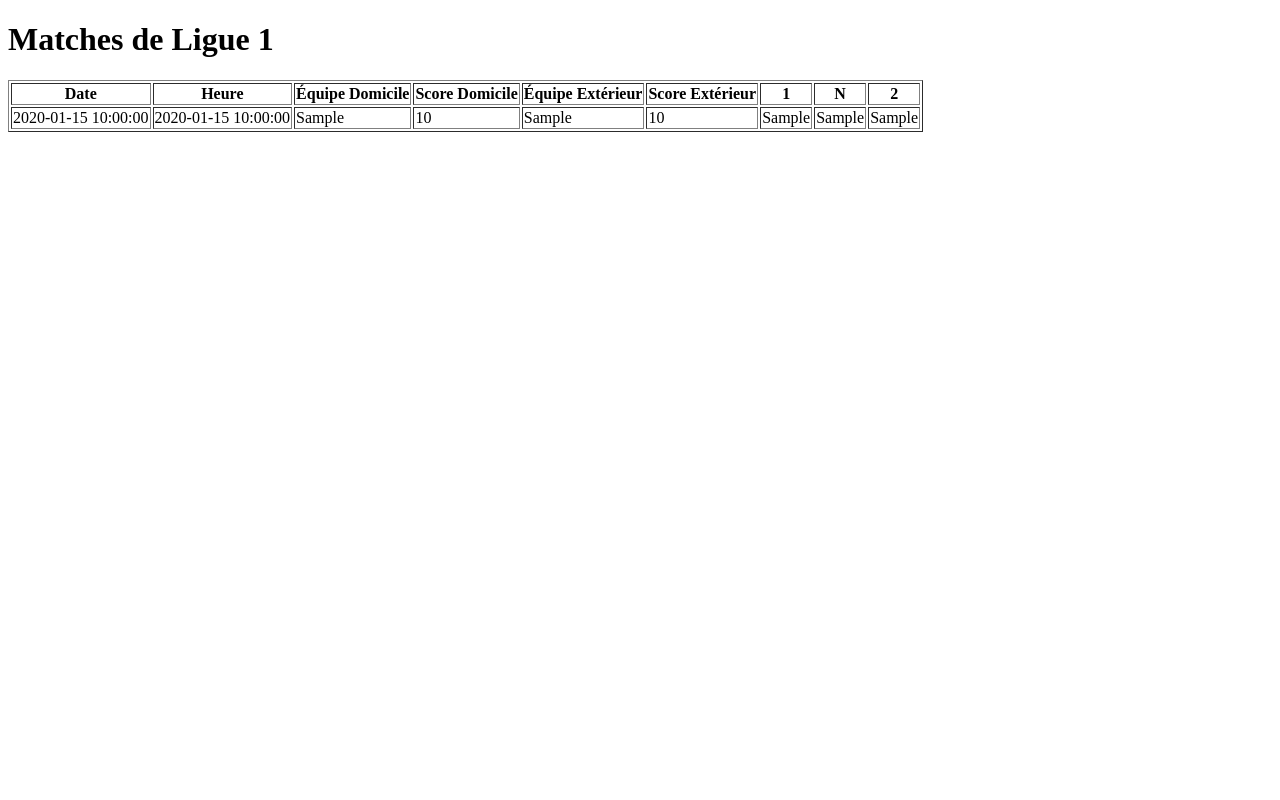
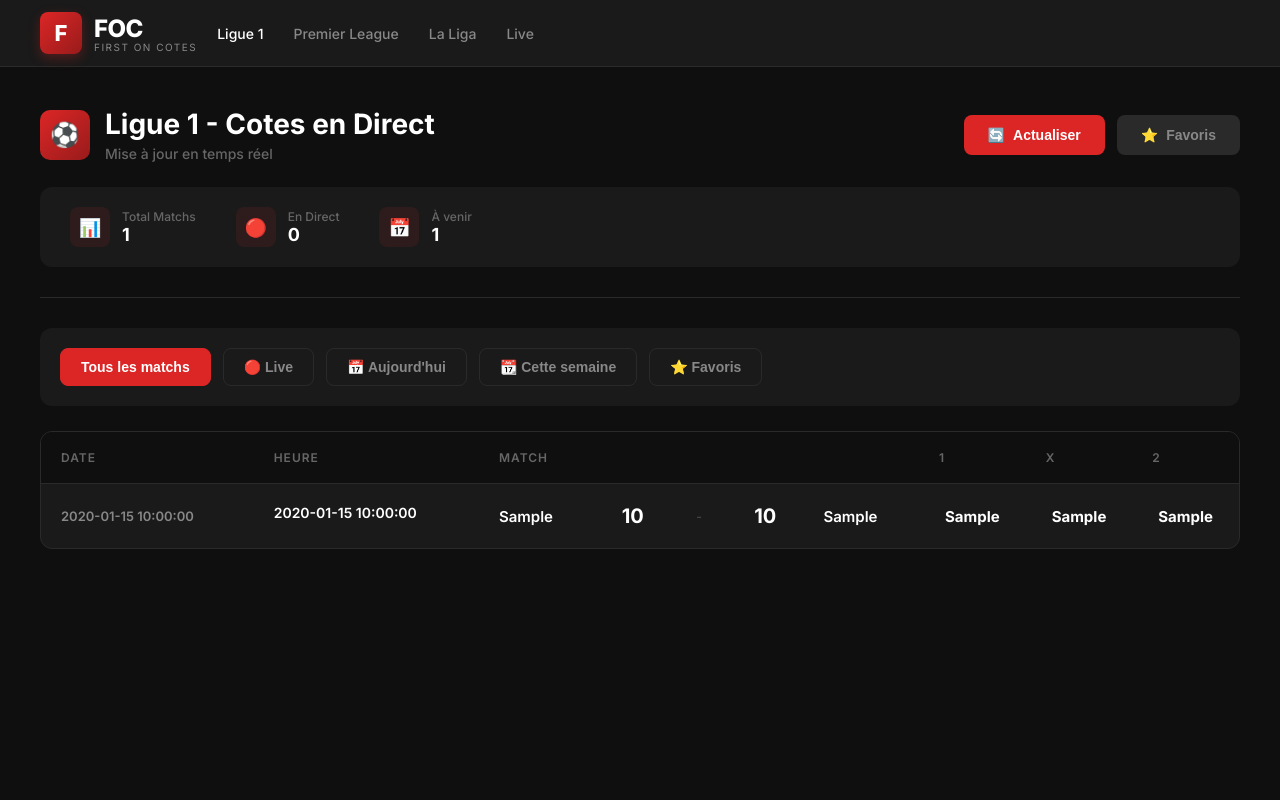
Before and after one commit to MG-esiee/FOC, a Flask app: page / in a window 1280 px wide. Run offline with Flask 3, Linux system fonts and the light colour scheme; a database or web service that is not in the repository returns one stand-in record (values such as "Sample title").

Commit message:
html css maquette

```diff
--- a/app/app.py
+++ b/app/app.py
@@ -6,7 +6,7 @@ from datetime import datetime
 app = Flask(__name__)
 
 # Connexion MongoDB
-MONGO_URI = os.getenv("MONGO_URI", "mongodb://mongodb:27017/odds_db")  # service Docker
+MONGO_URI = os.getenv("MONGO_URI", "mongodb://mongodb:27017/odds_db")
 client = MongoClient(MONGO_URI)
 db = client["odds_db"]
 collection = db["matches"]
@@ -15,17 +15,15 @@ collection = db["matches"]
 def home():
     try:
         matches = list(collection.find())
-        # Convertir date + heure en objet datetime pour trier
-        for match in matches:
-            try:
-                match["datetime_obj"] = datetime.strptime(f"{match['date']} {match['time']}", "%d %b %Y %H:%M")
-            except:
-                match["datetime_obj"] = datetime.max  # pour les matchs sans date/heure
-        # Tri par date puis heure
-        matches.sort(key=lambda x: x["datetime_obj"])
+
+        # Utiliser directement le champ datetime du scraper
+        # Tri : matchs live (datetime récent) EN PREMIER, puis futurs par ordre chrono
+        matches.sort(key=lambda x: x.get("datetime", datetime.max))
+
     except Exception as e:
         matches = []
         print(f"Erreur MongoDB : {e}")
+
     return render_template("index.html", matches=matches)
 
 if __name__ == "__main__":
--- /dev/null
+++ b/app/static/style.css
@@ -0,0 +1,496 @@
+@import url('https://fonts.googleapis.com/css2?family=Inter:wght@400;500;600;700;800&display=swap');
+
+* {
+    margin: 0;
+    padding: 0;
+    box-sizing: border-box;
+}
+
+body {
+    font-family: 'Inter', -apple-system, BlinkMacSystemFont, sans-serif;
+    background: #0f0f0f;
+    min-height: 100vh;
+    padding: 0;
+}
+
+.top-bar {
+    background: #1a1a1a;
+    border-bottom: 1px solid #2a2a2a;
+    padding: 12px 0;
+}
+
+.top-bar-content {
+    max-width: 1400px;
+    margin: 0 auto;
+    padding: 0 40px;
+    display: flex;
+    justify-content: space-between;
+    align-items: center;
+}
+
+.logo-section {
+    display: flex;
+    align-items: center;
+    gap: 20px;
+}
+
+.logo {
+    display: flex;
+    align-items: center;
+    gap: 12px;
+    text-decoration: none;
+}
+
+.logo-icon {
+    width: 42px;
+    height: 42px;
+    background: linear-gradient(135deg, #dc2626 0%, #991b1b 100%);
+    border-radius: 8px;
+    display: flex;
+    align-items: center;
+    justify-content: center;
+    font-size: 22px;
+    font-weight: 800;
+    color: white;
+    box-shadow: 0 4px 12px rgba(220, 38, 38, 0.3);
+}
+
+.logo-text {
+    display: flex;
+    flex-direction: column;
+}
+
+.logo-main {
+    font-size: 24px;
+    font-weight: 800;
+    color: white;
+    letter-spacing: -0.5px;
+}
+
+.logo-sub {
+    font-size: 10px;
+    color: #888;
+    text-transform: uppercase;
+    letter-spacing: 1.5px;
+    margin-top: -2px;
+}
+
+.nav-links {
+    display: flex;
+    gap: 30px;
+}
+
+.nav-link {
+    color: #888;
+    text-decoration: none;
+    font-size: 14px;
+    font-weight: 500;
+    transition: color 0.2s;
+}
+
+.nav-link:hover {
+    color: #dc2626;
+}
+
+.nav-link.active {
+    color: white;
+}
+
+.container {
+    max-width: 1400px;
+    margin: 0 auto;
+    padding: 0 40px;
+}
+
+.header {
+    padding: 40px 0 30px;
+    border-bottom: 1px solid #2a2a2a;
+}
+
+.header-top {
+    display: flex;
+    justify-content: space-between;
+    align-items: center;
+    margin-bottom: 25px;
+}
+
+.header-title {
+    display: flex;
+    align-items: center;
+    gap: 15px;
+}
+
+.league-icon {
+    width: 50px;
+    height: 50px;
+    background: linear-gradient(135deg, #dc2626 0%, #991b1b 100%);
+    border-radius: 10px;
+    display: flex;
+    align-items: center;
+    justify-content: center;
+    font-size: 24px;
+}
+
+.header-text h1 {
+    font-size: 28px;
+    font-weight: 700;
+    color: white;
+    margin-bottom: 4px;
+}
+
+.header-text p {
+    font-size: 14px;
+    color: #666;
+    font-weight: 500;
+}
+
+.header-actions {
+    display: flex;
+    gap: 12px;
+}
+
+.btn {
+    padding: 12px 24px;
+    border-radius: 8px;
+    font-size: 14px;
+    font-weight: 600;
+    border: none;
+    cursor: pointer;
+    transition: all 0.2s;
+    display: flex;
+    align-items: center;
+    gap: 8px;
+}
+
+.btn-primary {
+    background: #dc2626;
+    color: white;
+}
+
+.btn-primary:hover {
+    background: #b91c1c;
+    transform: translateY(-1px);
+    box-shadow: 0 8px 20px rgba(220, 38, 38, 0.3);
+}
+
+.btn-secondary {
+    background: #2a2a2a;
+    color: #888;
+}
+
+.btn-secondary:hover {
+    background: #333;
+    color: white;
+}
+
+.stats-bar {
+    display: flex;
+    gap: 40px;
+    padding: 20px 30px;
+    background: #1a1a1a;
+    border-radius: 12px;
+}
+
+.stat-item {
+    display: flex;
+    align-items: center;
+    gap: 12px;
+}
+
+.stat-icon {
+    width: 40px;
+    height: 40px;
+    background: rgba(220, 38, 38, 0.1);
+    border-radius: 8px;
+    display: flex;
+    align-items: center;
+    justify-content: center;
+    font-size: 18px;
+}
+
+.stat-info {
+    display: flex;
+    flex-direction: column;
+}
+
+.stat-label {
+    font-size: 12px;
+    color: #666;
+    font-weight: 500;
+}
+
+.stat-value {
+    font-size: 18px;
+    color: white;
+    font-weight: 700;
+}
+
+.content {
+    padding: 30px 0;
+}
+
+.filters-bar {
+    display: flex;
+    gap: 12px;
+    margin-bottom: 25px;
+    padding: 20px;
+    background: #1a1a1a;
+    border-radius: 12px;
+}
+
+.filter-btn {
+    padding: 10px 20px;
+    background: transparent;
+    border: 1px solid #2a2a2a;
+    border-radius: 8px;
+    color: #888;
+    font-size: 14px;
+    font-weight: 600;
+    cursor: pointer;
+    transition: all 0.2s;
+}
+
+.filter-btn:hover {
+    border-color: #dc2626;
+    color: #dc2626;
+}
+
+.filter-btn.active {
+    background: #dc2626;
+    border-color: #dc2626;
+    color: white;
+}
+
+.table-wrapper {
+    background: #1a1a1a;
+    border-radius: 12px;
+    overflow: hidden;
+    border: 1px solid #2a2a2a;
+}
+
+table {
+    width: 100%;
+    border-collapse: collapse;
+}
+
+thead {
+    background: #0f0f0f;
+    border-bottom: 1px solid #2a2a2a;
+}
+
+thead th {
+    padding: 18px 20px;
+    text-align: left;
+    font-weight: 600;
+    font-size: 12px;
+    text-transform: uppercase;
+    letter-spacing: 1px;
+    color: #666;
+}
+
+tbody tr {
+    border-bottom: 1px solid #2a2a2a;
+    transition: all 0.2s;
+}
+
+tbody tr:last-child {
+    border-bottom: none;
+}
+
+tbody tr:hover {
+    background: rgba(220, 38, 38, 0.05);
+}
+
+tbody tr.live-match {
+    background: rgba(220, 38, 38, 0.08);
+}
+
+tbody tr.live-match:hover {
+    background: rgba(220, 38, 38, 0.12);
+}
+
+tbody td {
+    padding: 20px;
+    font-size: 14px;
+    color: #ccc;
+}
+
+.date-cell {
+    font-weight: 600;
+    color: #888;
+    font-size: 13px;
+}
+
+.time-cell {
+    font-weight: 600;
+    color: white;
+    display: flex;
+    align-items: center;
+    gap: 10px;
+}
+
+.live-indicator {
+    display: inline-flex;
+    align-items: center;
+    gap: 6px;
+    background: #dc2626;
+    color: white;
+    padding: 4px 10px;
+    border-radius: 6px;
+    font-size: 11px;
+    font-weight: 700;
+    text-transform: uppercase;
+    letter-spacing: 0.5px;
+}
+
+.live-dot {
+    width: 6px;
+    height: 6px;
+    background: white;
+    border-radius: 50%;
+    animation: pulse 2s infinite;
+}
+
+@keyframes pulse {
+    0%, 100% {
+        opacity: 1;
+        transform: scale(1);
+    }
+    50% {
+        opacity: 0.5;
+        transform: scale(0.8);
+    }
+}
+
+.team-cell {
+    font-weight: 600;
+    color: white;
+    font-size: 15px;
+}
+
+.score-cell {
+    font-size: 20px;
+    font-weight: 700;
+    color: white;
+    text-align: center;
+    min-width: 40px;
+}
+
+.vs-separator {
+    text-align: center;
+    color: #444;
+    font-weight: 600;
+    font-size: 12px;
+}
+
+.odd-cell {
+    text-align: center;
+    font-weight: 700;
+    color: white;
+    font-size: 15px;
+    cursor: pointer;
+    transition: all 0.2s;
+    padding: 12px 16px;
+    min-width: 70px;
+}
+
+.odd-cell:hover {
+    background: rgba(220, 38, 38, 0.15);
+    color: #dc2626;
+}
+
+.odds-group {
+    display: flex;
+    gap: 8px;
+}
+
+.odd-box {
+    background: #2a2a2a;
+    padding: 12px 20px;
+    border-radius: 8px;
+    text-align: center;
+    cursor: pointer;
+    transition: all 0.2s;
+    border: 2px solid transparent;
+}
+
+.odd-box:hover {
+    background: #dc2626;
+    border-color: #dc2626;
+    transform: translateY(-2px);
+    box-shadow: 0 8px 20px rgba(220, 38, 38, 0.3);
+}
+
+.odd-label {
+    font-size: 11px;
+    color: #666;
+    margin-bottom: 4px;
+    font-weight: 600;
+}
+
+.odd-value {
+    font-size: 16px;
+    color: white;
+    font-weight: 700;
+}
+
+/* Responsive */
+@media (max-width: 1024px) {
+    .container {
+        padding: 0 20px;
+    }
+
+    .stats-bar {
+        flex-wrap: wrap;
+        gap: 20px;
+    }
+
+    table {
+        font-size: 13px;
+    }
+}
+
+@media (max-width: 768px) {
+    .header-top {
+        flex-direction: column;
+        align-items: flex-start;
+        gap: 20px;
+    }
+
+    .stats-bar {
+        flex-direction: column;
+        gap: 15px;
+    }
+
+    .filters-bar {
+        overflow-x: auto;
+    }
+
+    tbody td {
+        padding: 15px 10px;
+    }
+}
+
+/* Empty state */
+.empty-state {
+    text-align: center;
+    padding: 80px 20px;
+    color: #666;
+}
+
+.empty-state-icon {
+    font-size: 64px;
+    margin-bottom: 20px;
+    opacity: 0.5;
+}
+
+.empty-state h3 {
+    font-size: 20px;
+    color: #888;
+    margin-bottom: 10px;
+}
+
+.empty-state p {
+    font-size: 14px;
+    color: #666;
+}
--- a/app/templates/index.html
+++ b/app/templates/index.html
@@ -2,35 +2,158 @@
 <html lang="fr">
 <head>
     <meta charset="UTF-8">
-    <title>FOC - Matches</title>
+    <meta name="viewport" content="width=device-width, initial-scale=1.0">
+    <title>FOC - First On Cotes | Ligue 1</title>
+    <link rel="stylesheet" href="{{ url_for('static', filename='style.css') }}">
 </head>
 <body>
-    <h1>Matches de Ligue 1</h1>
-    <table border="1">
+    <!-- Top Navigation Bar -->
+    <div class="top-bar">
+        <div class="top-bar-content">
+            <div class="logo-section">
+                <a href="/" class="logo">
+                    <div class="logo-icon">F</div>
+                    <div class="logo-text">
+                        <span class="logo-main">FOC</span>
+                        <span class="logo-sub">First On Cotes</span>
+                    </div>
+                </a>
+                <nav class="nav-links">
+                    <a href="/" class="nav-link active">Ligue 1</a>
+                    <a href="#" class="nav-link">Premier League</a>
+                    <a href="#" class="nav-link">La Liga</a>
+                    <a href="#" class="nav-link">Live</a>
+                </nav>
+            </div>
+        </div>
+    </div>
+
+    <div class="container">
+        <!-- Header Section -->
+        <div class="header">
+            <div class="header-top">
+                <div class="header-title">
+                    <div class="league-icon">⚽</div>
+                    <div class="header-text">
+                        <h1>Ligue 1 - Cotes en Direct</h1>
+                        <p>Mise à jour en temps réel</p>
+                    </div>
+                </div>
+                <div class="header-actions">
+                    <button class="btn btn-primary" onclick="location.reload()">
+                        <span>🔄</span>
+                        Actualiser
+                    </button>
+                    <button class="btn btn-secondary">
+                        <span>⭐</span>
+                        Favoris
+                    </button>
+                </div>
+            </div>
+
+            <div class="stats-bar">
+                <div class="stat-item">
+                    <div class="stat-icon">📊</div>
+                    <div class="stat-info">
+                        <span class="stat-label">Total Matchs</span>
+                        <span class="stat-value">{{ matches|length }}</span>
+                    </div>
+                </div>
+                <div class="stat-item">
+                    <div class="stat-icon">🔴</div>
+                    <div class="stat-info">
+                        <span class="stat-label">En Direct</span>
+                        <span class="stat-value">{{ matches|selectattr('is_live')|list|length }}</span>
+                    </div>
+                </div>
+                <div class="stat-item">
+                    <div class="stat-icon">📅</div>
+                    <div class="stat-info">
+                        <span class="stat-label">À venir</span>
+                        <span class="stat-value">{{ matches|rejectattr('is_live')|list|length }}</span>
+                    </div>
+                </div>
+            </div>
+        </div>
+
+        <!-- Content Section -->
+        <div class="content">
+            <!-- Filters -->
+            <div class="filters-bar">
+                <button class="filter-btn active">Tous les matchs</button>
+                <button class="filter-btn">🔴 Live</button>
+                <button class="filter-btn">📅 Aujourd'hui</button>
+                <button class="filter-btn">📆 Cette semaine</button>
+                <button class="filter-btn">⭐ Favoris</button>
+            </div>
+
+            {% if matches %}
+            <!-- Matches Table -->
+            <div class="table-wrapper">
+                <table>
+                    <thead>
                         <tr>
                             <th>Date</th>
                             <th>Heure</th>
-            <th>Équipe Domicile</th>
-            <th>Score Domicile</th>
-            <th>Équipe Extérieur</th>
-            <th>Score Extérieur</th>
+                            <th colspan="5">Match</th>
                             <th>1</th>
-            <th>N</th>
+                            <th>X</th>
                             <th>2</th>
                         </tr>
+                    </thead>
+                    <tbody>
                         {% for match in matches %}
-        <tr>
-            <td>{{ match.date }}</td>
-            <td>{{ match.time }}</td>
-            <td>{{ match.home_team }}</td>
-            <td>{{ match.score_home }}</td>
-            <td>{{ match.away_team }}</td>
-            <td>{{ match.score_away }}</td>
-            <td>{{ match.odd_1 }}</td>
-            <td>{{ match.odd_x }}</td>
-            <td>{{ match.odd_2 }}</td>
+                        <tr class="{% if match.is_live %}live-match{% endif %}">
+                            <td class="date-cell">{{ match.date }}</td>
+                            <td class="time-cell">
+                                {% if match.is_live %}
+                                <div class="live-indicator">
+                                    <span class="live-dot"></span>
+                                    {{ match.time }}
+                                </div>
+                                {% else %}
+                                {{ match.time }}
+                                {% endif %}
+                            </td>
+                            <td class="team-cell">{{ match.home_team }}</td>
+                            <td class="score-cell">{{ match.score_home }}</td>
+                            <td class="vs-separator">-</td>
+                            <td class="score-cell">{{ match.score_away }}</td>
+                            <td class="team-cell">{{ match.away_team }}</td>
+                            <td class="odd-cell">{{ match.odd_1 }}</td>
+                            <td class="odd-cell">{{ match.odd_x }}</td>
+                            <td class="odd-cell">{{ match.odd_2 }}</td>
                         </tr>
                         {% endfor %}
+                    </tbody>
                 </table>
+            </div>
+            {% else %}
+            <!-- Empty State -->
+            <div class="empty-state">
+                <div class="empty-state-icon">⚽</div>
+                <h3>Aucun match disponible</h3>
+                <p>Les matchs seront affichés ici dès qu'ils seront disponibles</p>
+            </div>
+            {% endif %}
+        </div>
+    </div>
+
+    <script>
+        // Auto-refresh toutes les 30 secondes
+        setTimeout(() => {
+            location.reload();
+        }, 30000);
+
+        // Animation des cotes au clic
+        document.querySelectorAll('.odd-cell').forEach(cell => {
+            cell.addEventListener('click', function() {
+                this.style.transform = 'scale(0.95)';
+                setTimeout(() => {
+                    this.style.transform = 'scale(1)';
+                }, 100);
+            });
+        });
+    </script>
 </body>
 </html>
```
Also changed, not shown: scraper/scraper_mongo.py (+9 -8 lines). Lines whose indentation alone changed are shown as unchanged.
